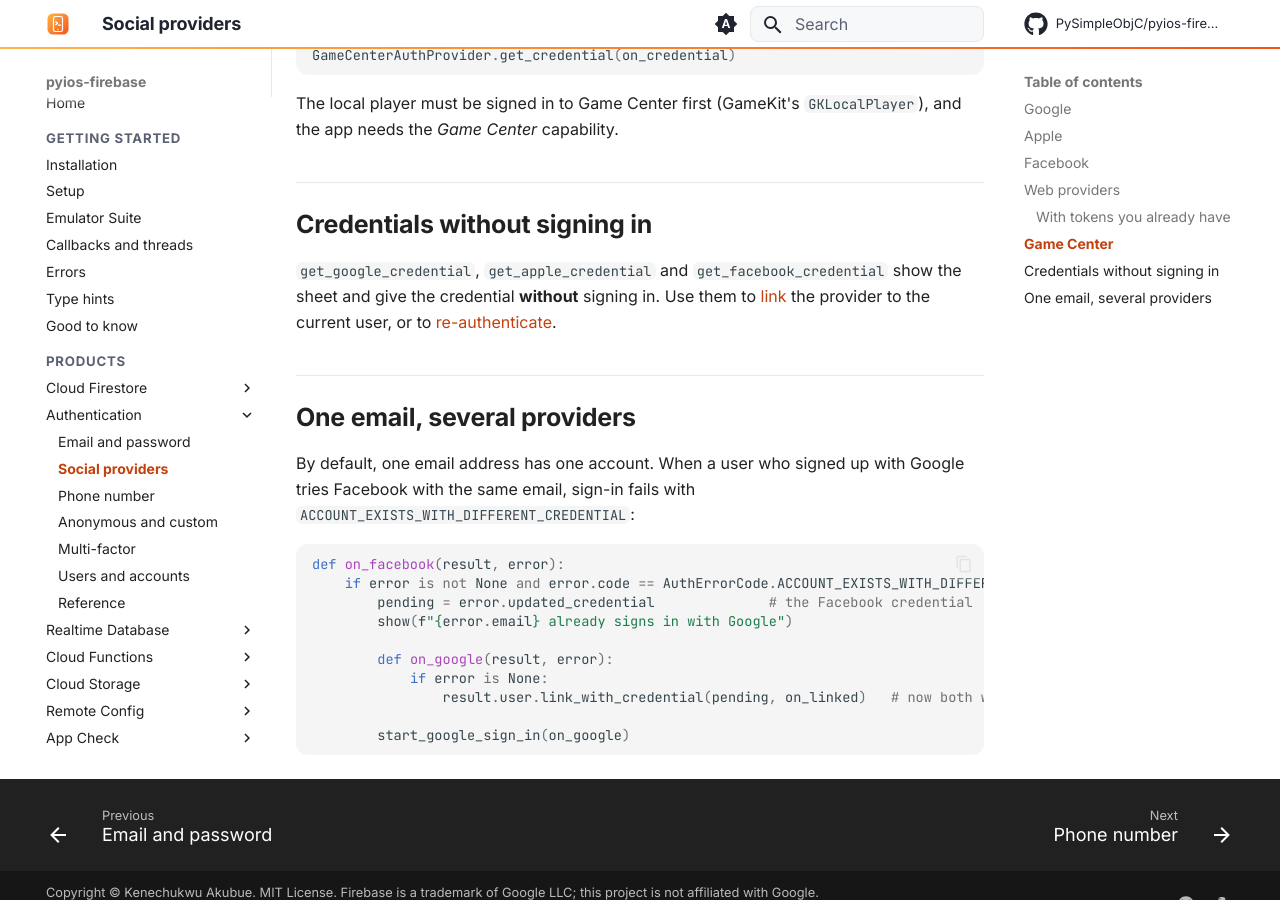
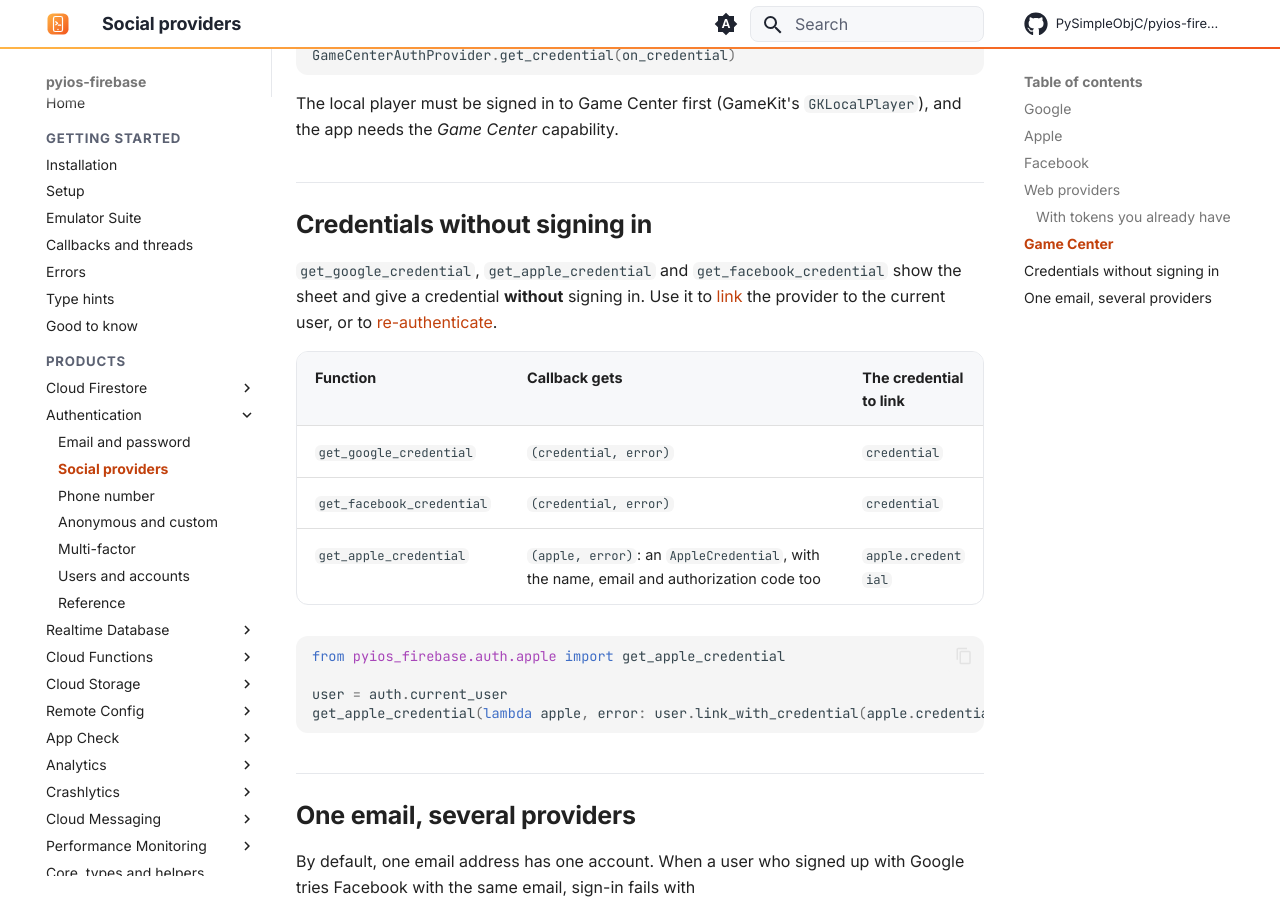
Before and after one commit to PySimpleObjC/pyios-firebase, an MkDocs documentation site: the page built from docs/auth/social.md, in a window 1280 px wide and 900 px high, scrolled down 4271 px. Built offline with MkDocs 1.6.1 and Material for MkDocs 9.7.7, drawn with Linux system fonts in a browser that asks for light colours; comment, search, counter and statistics services are not loaded.

Commit message:
docs: get_apple_credential gives an AppleCredential (link apple.credential); not-in takes 10 values
From the review.

Co-Authored-By: Claude Opus 5.5 <noreply@anthropic.com>

````diff
--- a/docs/auth/social.md
+++ b/docs/auth/social.md
@@ -184,9 +184,22 @@ The local player must be signed in to Game Center first (GameKit's
 ## Credentials without signing in
 
 `get_google_credential`, `get_apple_credential` and `get_facebook_credential`
-show the sheet and give the credential **without** signing in. Use them to
+show the sheet and give a credential **without** signing in. Use it to
 [link](users.md#link-providers) the provider to the current user, or to
 [re-authenticate](users.md#re-authenticate).
+
+| Function | Callback gets | The credential to link |
+|---|---|---|
+| `get_google_credential` | `(credential, error)` | `credential` |
+| `get_facebook_credential` | `(credential, error)` | `credential` |
+| `get_apple_credential` | `(apple, error)`: an `AppleCredential`, with the name, email and authorization code too | `apple.credential` |
+
+```python
+from pyios_firebase.auth.apple import get_apple_credential
+
+user = auth.current_user
+get_apple_credential(lambda apple, error: user.link_with_credential(apple.credential, on_linked))
+```
 
 ## One email, several providers
 
````
Also changed, not shown: docs/auth/anonymous.md (+3 -2 lines), docs/firestore/index.md (+2 -1 lines), docs/firestore/reading.md (+2 -1 lines).
